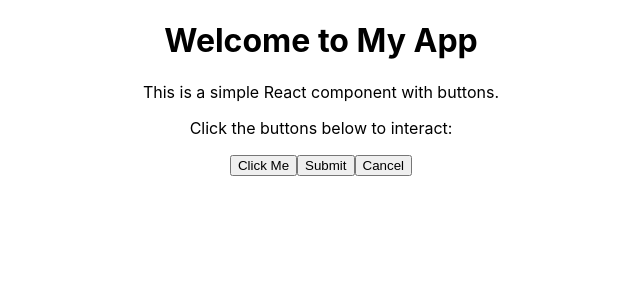
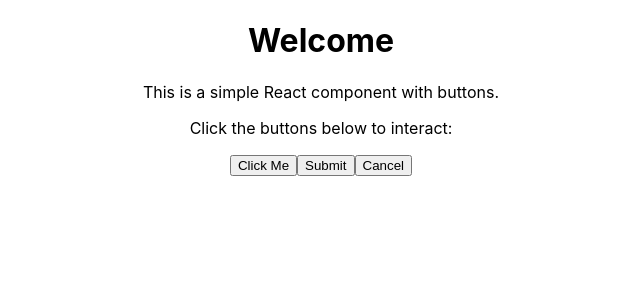
Before and after one commit to MUFFANUJ/CI-CD-test-example, a React (Create React App) app: page / in a window 1280 px wide. Shown: the top 300 px of the page, without its empty margins (319-959 px from the left). Built offline with nearby package versions, Linux system fonts and the light colour scheme.

Commit message:
Update App.js

```diff
--- a/src/App.js
+++ b/src/App.js
@@ -5,7 +5,7 @@ function App() {
   return (
     <div className="App">
       <div>
-        <h1>Welcome to My App</h1>
+        <h1>Welcome </h1>
         <p>This is a simple React component with buttons.</p>
         <p>Click the buttons below to interact:</p>
 
```
